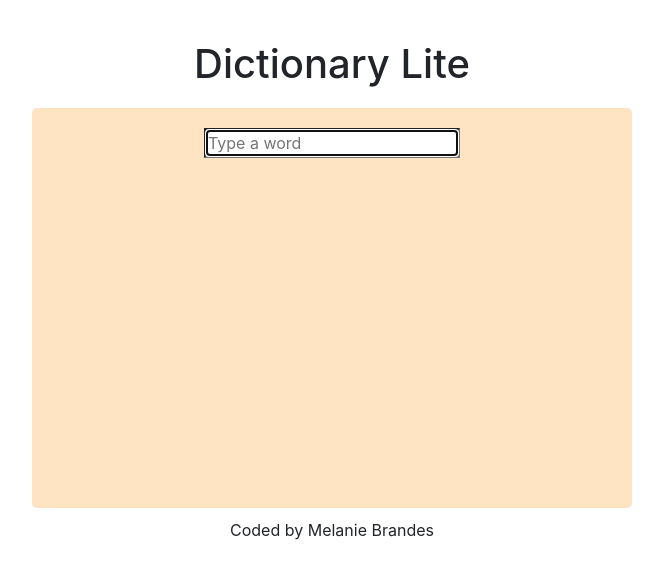
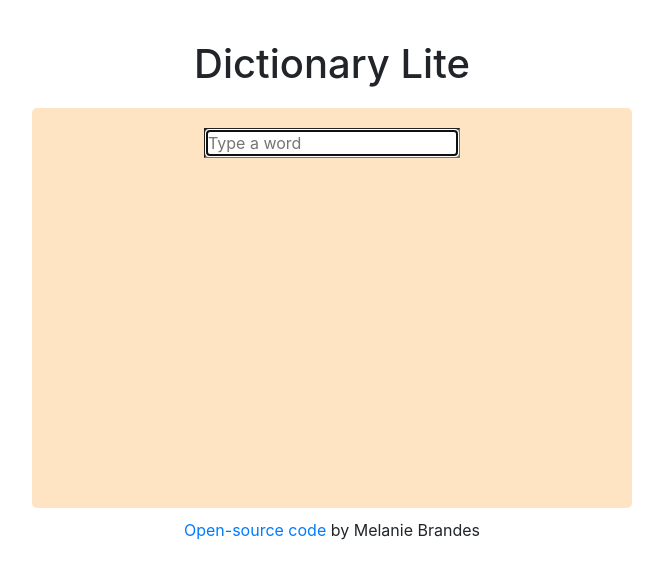
Before and after one commit to MelaniaZ4/dictionary-light-app, a React (Create React App) app: page / in a window 1280 px wide. Shown: the top 578 px of the page, without its empty margins (308-971 px from the left). Built offline with nearby package versions, Linux system fonts and the light colour scheme.

Commit message:
Added link to GitHub open source code.

```diff
--- a/src/App.js
+++ b/src/App.js
@@ -12,7 +12,7 @@ function App() {
           <Dictionary />
         </main>
         <footer>
-          Coded by Melanie Brandes
+          <a href="https://github.com/MelaniaZ4/dictionary-react-app.git">Open-source code</a> by Melanie Brandes
         </footer>
       </div>
     </div>
```
